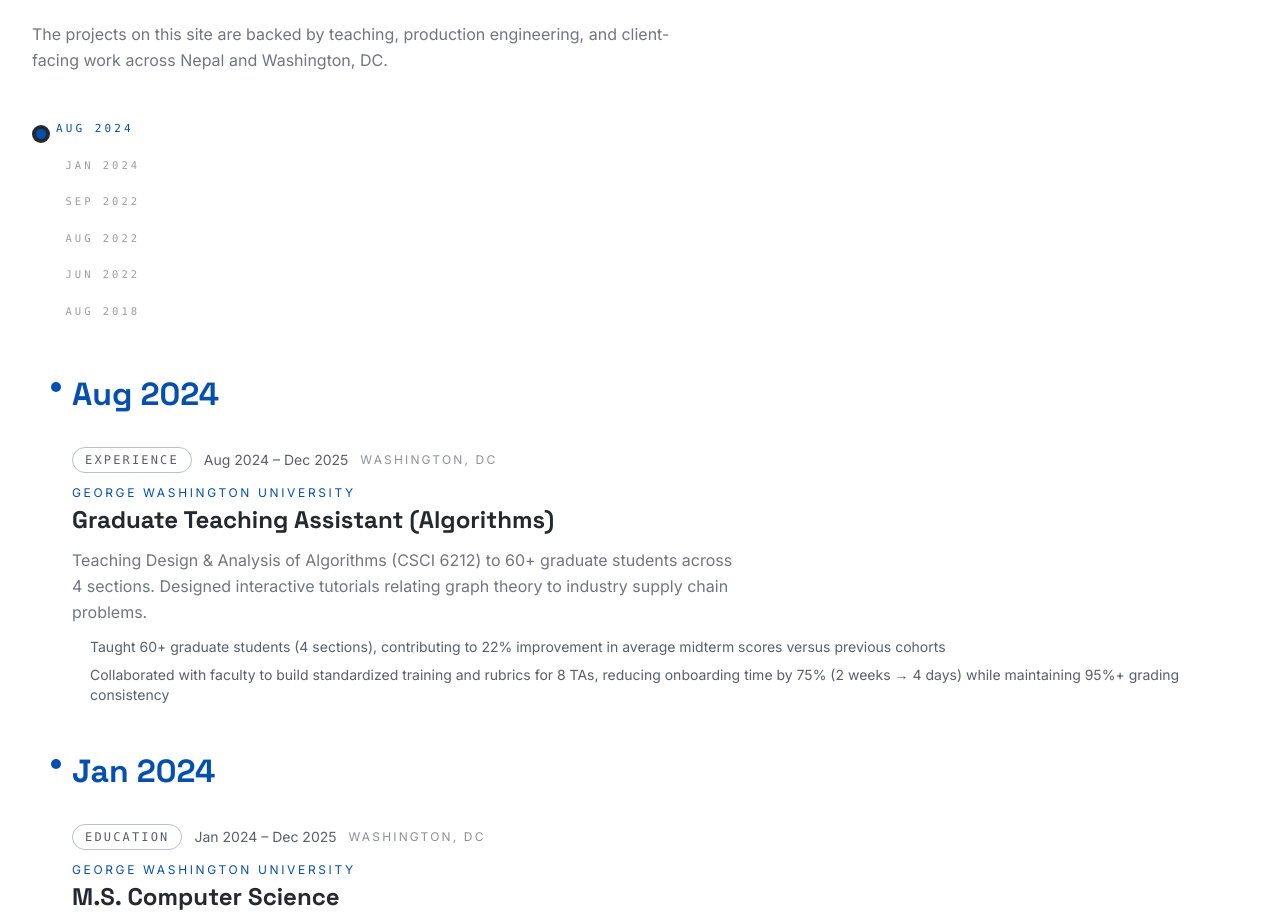
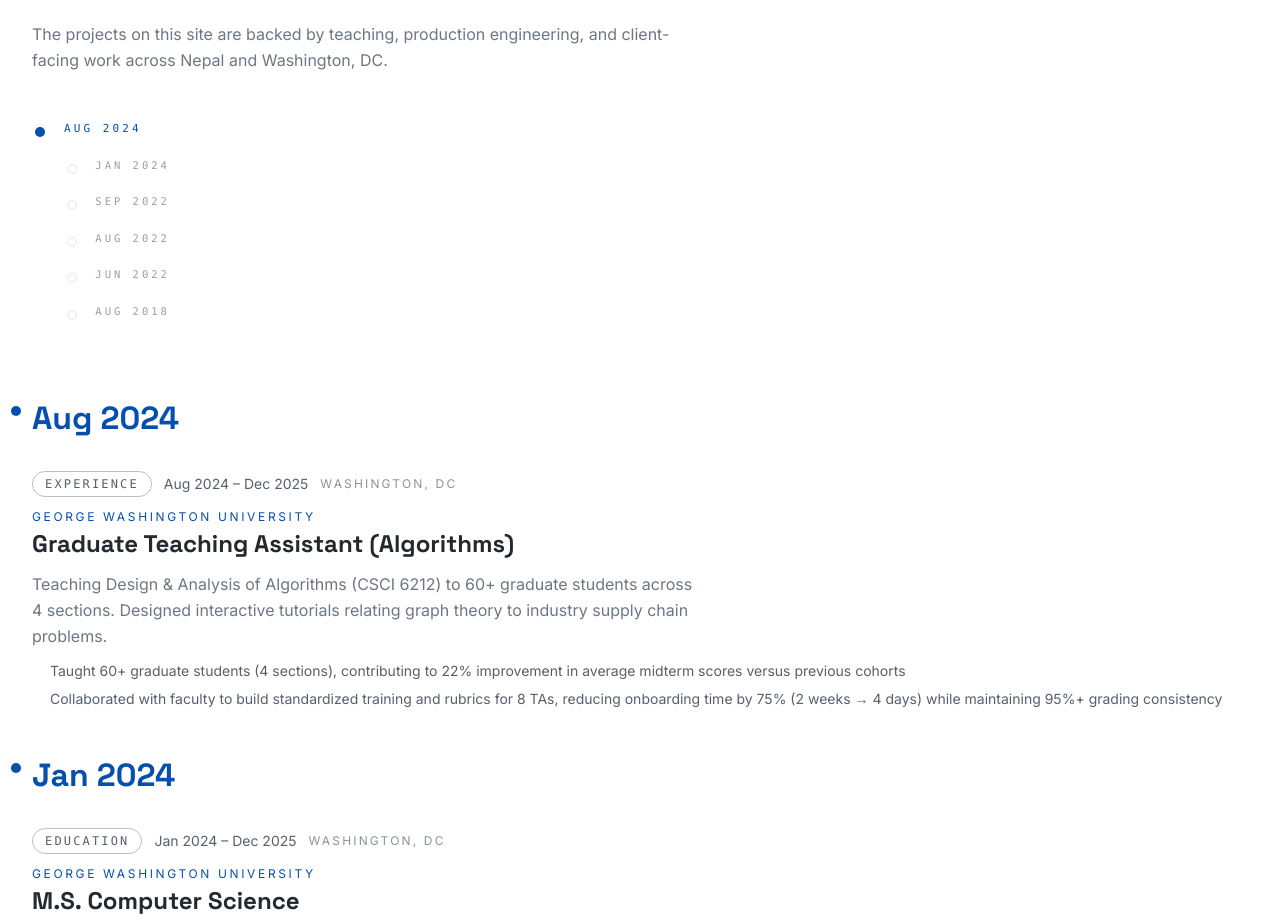
Before and after one commit to aabhiyann/portfolio-abhiyan, a React (Vite) app: page / in a window 1280 px wide. Shown: the part 1944-2868 px from the top of the page. Built offline with nearby package versions, Linux system fonts and the light colour scheme.

Commit message:
style: separate homepage timeline rail from the main timeline

```diff
--- a/src/pages/Home.tsx
+++ b/src/pages/Home.tsx
@@ -167,16 +167,16 @@ function Home() {
             </p>
           </motion.div>
 
-          <div className="grid grid-cols-1 lg:grid-cols-[110px,1fr] gap-8 lg:gap-14 items-start">
+          <div className="grid grid-cols-1 lg:grid-cols-[148px,minmax(0,1fr)] gap-8 lg:gap-20 items-start">
             <motion.div
-              className="hidden lg:flex lg:sticky lg:top-28 self-start"
+              className="hidden lg:block lg:sticky lg:top-28 self-start z-10"
               initial={{ opacity: 0, y: 20 }}
               whileInView={{ opacity: 1, y: 0 }}
               viewport={{ once: true }}
               transition={{ duration: motionTokens.duration.normal / 1000 }}
             >
-              <div className="relative pl-6">
-                <div className="absolute left-[10px] top-2 bottom-2 w-px bg-border-primary/80" />
+              <div className="relative pl-8 pr-4">
+                <div className="absolute left-3 top-2 bottom-2 w-px bg-border-primary/80" />
                 <div className="space-y-5">
                   {timelineYears.map((year, index) => {
                     const isActive = activeTimelineYear === year;
@@ -193,10 +193,10 @@ function Home() {
                         className="relative"
                       >
                         <span
-                          className={`absolute left-[-20px] top-2 h-2.5 w-2.5 rounded-full transition-all duration-300 ${
+                          className={`absolute left-[-29px] top-1.5 h-2.5 w-2.5 rounded-full transition-all duration-300 ${
                             isActive
-                              ? "bg-accent-primary ring-4 ring-accent-primary/12"
-                              : "bg-border-primary"
+                              ? "bg-accent-primary ring-4 ring-bg-primary"
+                              : "bg-bg-primary border border-border-primary"
                           }`}
                         />
                         <div
@@ -217,7 +217,7 @@ function Home() {
               </div>
             </motion.div>
 
-            <div className="relative pl-8 md:pl-10">
+            <div className="relative pl-8 md:pl-10 lg:pl-0">
               <div className="absolute left-3 top-1 bottom-1 w-px bg-border-primary" />
               <div className="space-y-12">
                 {homepageTimeline.map((experience, index) => (
```
